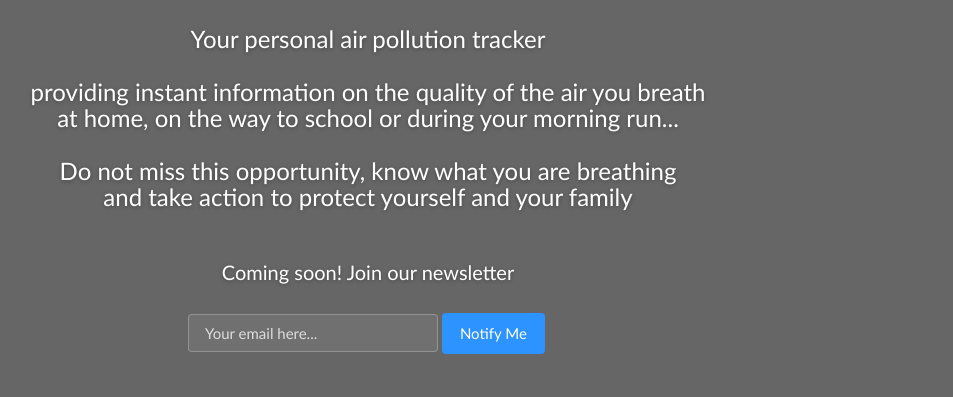
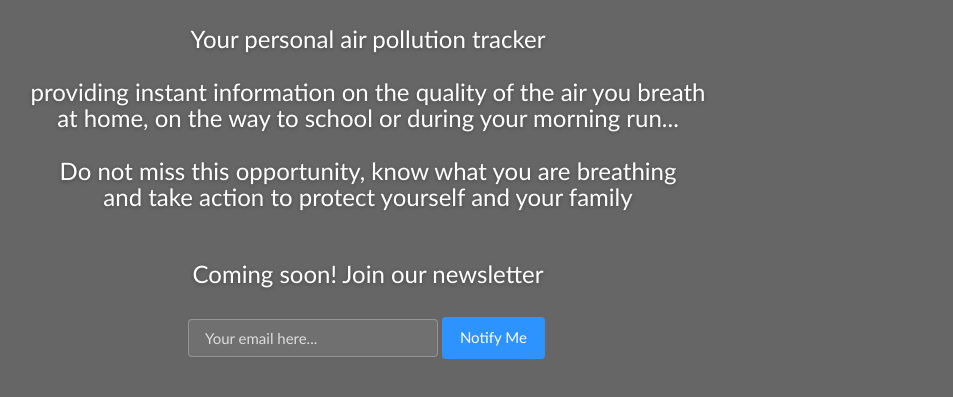
Before and after one commit to Khilna/Khilna.github.io, a plain HTML site: page index.html in a window 1280 px wide. Shown: the part 229-626 px from the top of the page, without its empty margins (272-1225 px from the left). Drawn offline with Linux system fonts and the light colour scheme; a web font is replaced by a local one.

Commit message:
Update index.html

```diff
--- a/index.html
+++ b/index.html
@@ -52,7 +52,7 @@
       <div class="content">
         <h4 class="motto" style="font-family: Calibri,Helvetica, Arial; font-size: 24px;">Your personal air pollution tracker<br/><br/><span style="font-family: Calibri,Helvetica, Arial, sans-serif; font-size: 24px;">providing instant information on the quality of the air you breath<br/><span style="font-family: Calibri,Helvetica, Arial, sans-serif; font-size: 24px;">at home, on the way to school or during your morning run...<br/><br/><span style="font-family: Calibri,Helvetica, Arial, sans-serif; font-size: 24px;">Do not miss this opportunity, know what you are breathing<br/><span style="font-family: Calibri,Helvetica, Arial, sans-serif; font-size: 24px;">and take action to protect yourself and your family</span></h4>
         <div class="subscribe">
-          <h5 class="info-text" style="font-family: Calibri,Helvetica, Arial; font-size: 20px;">
+          <h5 class="info-text" style="font-family: Calibri,Helvetica, Arial; font-size: 24px;">
           Coming soon! Join our newsletter
           </h5>
           <div class="row">
```
